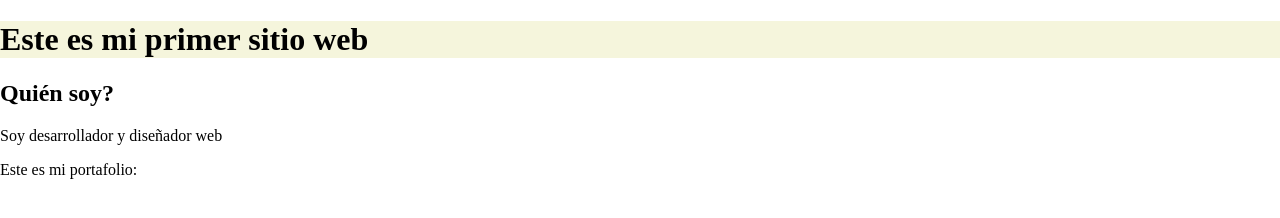
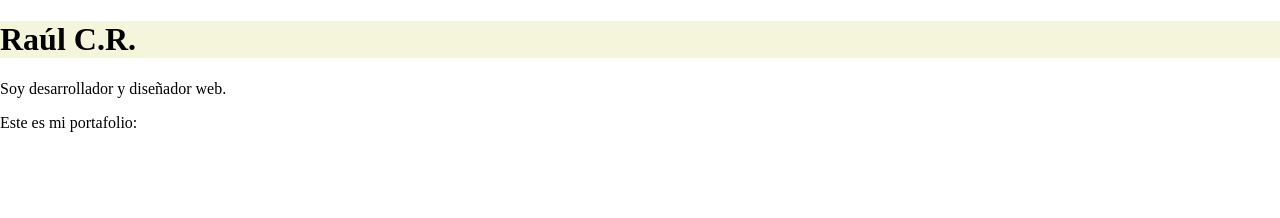
Before and after one commit to roulls/Clase-3---Curso-HTML-CSS-JS, a plain HTML site: page index.html in a window 1280 px wide. Drawn offline with Linux system fonts and the light colour scheme.

Commit message:
Update index.html

```diff
--- a/index.html
+++ b/index.html
@@ -8,16 +8,13 @@
 <body style="margin: 0; padding: 0;">
     <header>
         <h1 style="background-color: beige;">
-            Este es mi primer sitio web
+            Raúl C.R.
         </h1>
     </header>
 
     <main>
-        <h2>
-            Quién soy?
-        </h2>
         <p>
-            Soy desarrollador y diseñador web
+            Soy desarrollador y diseñador web.
         </p>
         <article>
             <p>
```
